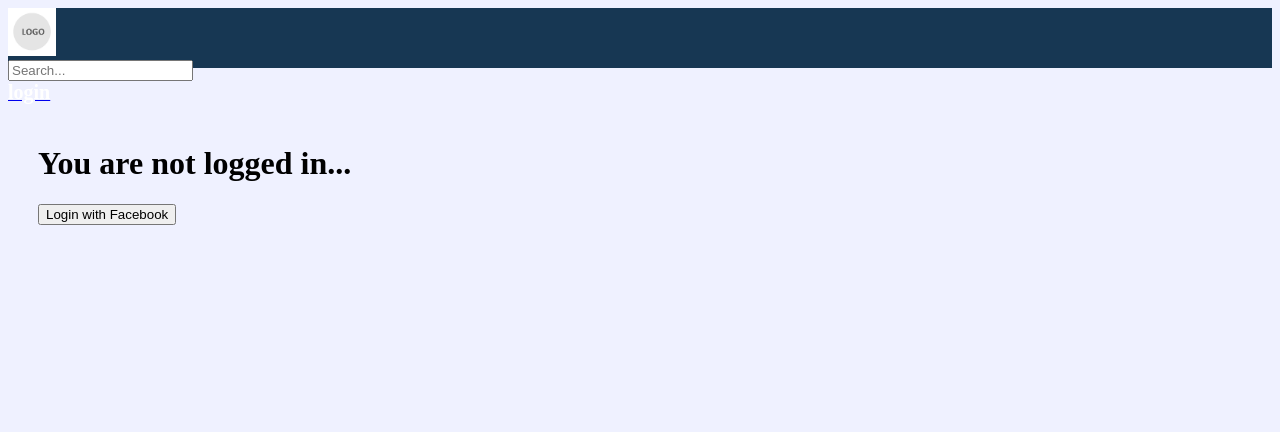
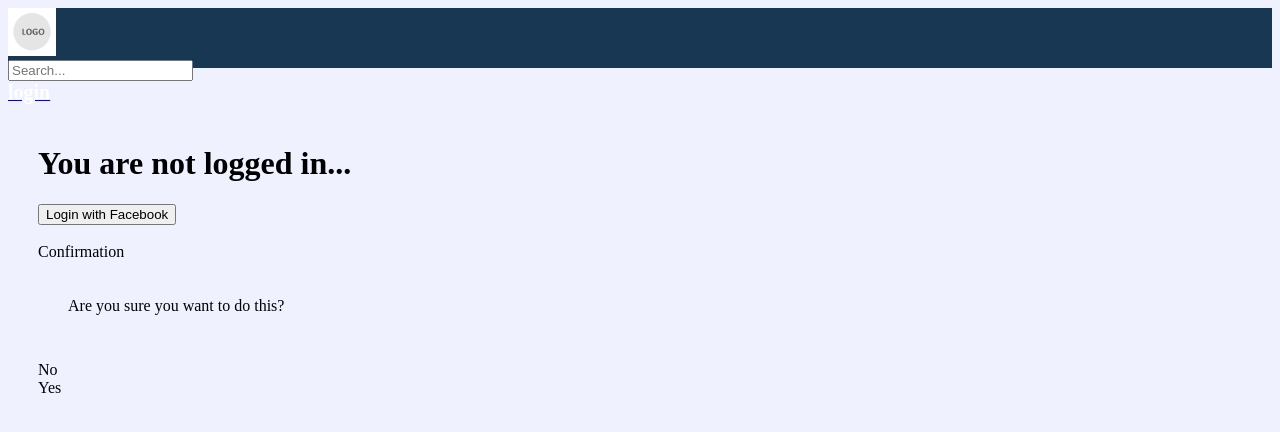
Before and after one commit to ethanray123/Channelfix-Internship, a Django app: page / in a window 1280 px wide. Shown: the top 432 px of the page. Run offline with Django 3.2, Linux system fonts and the light colour scheme; parts of the project's set-up code (start-up, migrations or seed data) failed here and were passed over; some libraries are stand-ins or nearby versions.

Commit message:
added confirmation modal and js

```diff
--- a/stream/templates/base.html
+++ b/stream/templates/base.html
@@ -63,6 +63,27 @@
     <div class="left pane"></div>
     <div class="middle pane"></div>
     <div class="right pane"></div>
+
+    <div id="confirmationModal" class="ui basic modal">
+      <div class="ui icon header">
+        <i class="exclamation circle icon"></i>
+        Confirmation
+      </div>
+      <div class="content">
+        <p>Are you sure you want to do this?</p>
+      </div>
+      <div class="actions">
+        <div class="ui red basic cancel inverted button">
+          <i class="remove icon"></i>
+          No
+        </div>
+        <div class="ui green ok inverted button">
+          <i class="checkmark icon"></i>
+          Yes
+        </div>
+      </div>
+    </div>
+
   </div>
 </body>
 </html>
```
Also changed, not shown: stream/static/stream/js/confirmation.js (added, +8 -0 lines).
